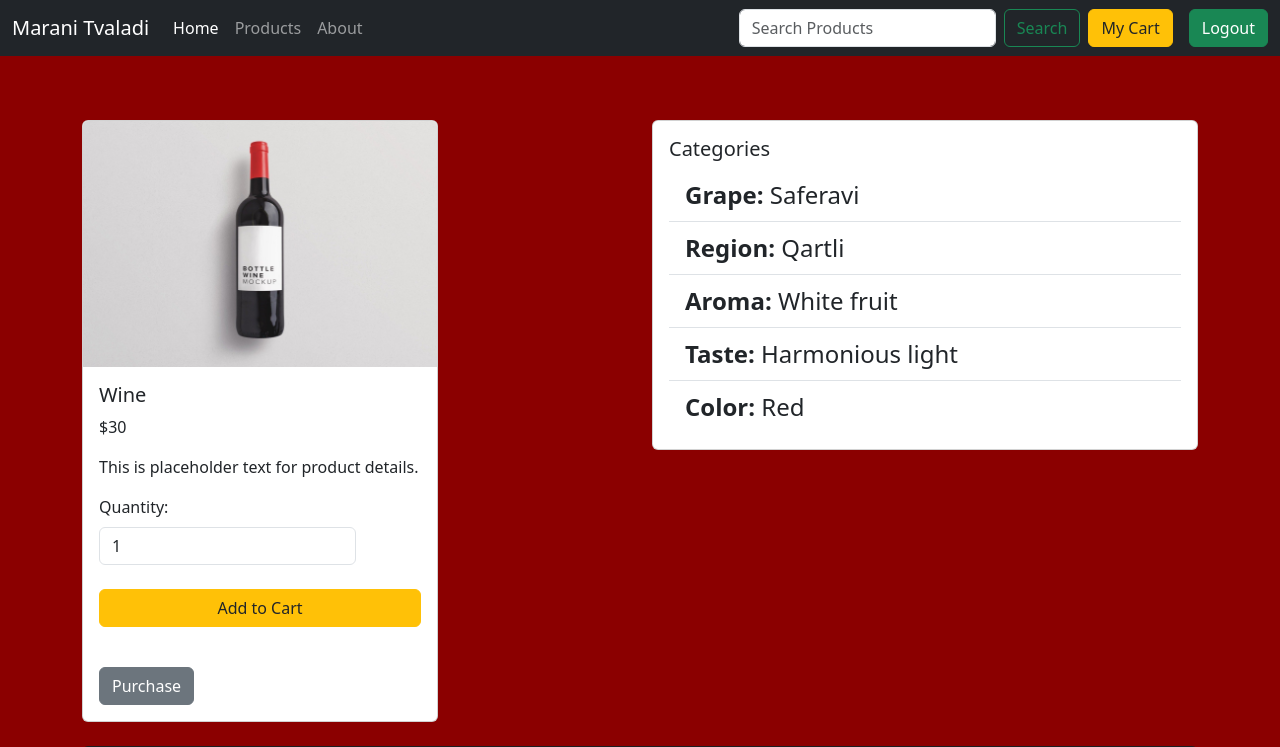
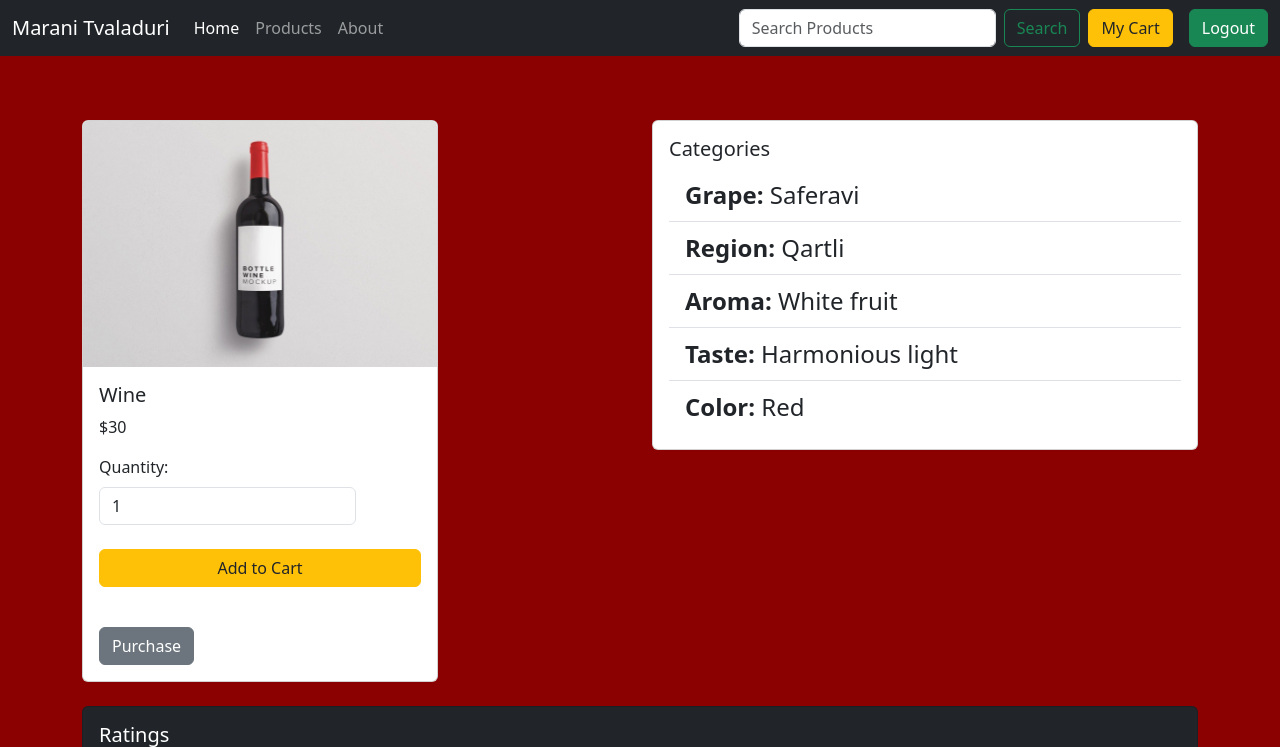
Before and after one commit to dachirazmadze8/tbc-final-project, a Flask app: page /product/1 in a window 1280 px wide. Shown: the top 747 px of the page. Run offline with Flask 3, Linux system fonts and the light colour scheme; a user stored in the database is signed in; data comes from the database, SQL or seed files in the repository; data that the repository does not hold is empty.

Commit message:
Add files via upload

```diff
--- a/routes.py
+++ b/routes.py
@@ -4,7 +4,7 @@ from os import path
 from uuid import uuid4
 from ext import app,db
 from models import Product, User,Cart,CartItem,Rating
-from flask_login import login_user,logout_user,login_required,current_user
+from flask_login import login_user,logout_user,login_required,current_user,LoginManager
 
 
 
--- a/templates/base.html
+++ b/templates/base.html
@@ -3,7 +3,7 @@
 <head>
     <meta charset="UTF-8">
     <meta name="viewport" content="width=device-width, initial-scale=1.0">
-    <title>Marani Tvaladi</title>
+    <title>Marani Tvaladuri</title>
     <link href="https://cdn.jsdelivr.net/npm/bootstrap@5.3.3/dist/css/bootstrap.min.css" rel="stylesheet" integrity="sha384-QWTKZyjpPEjISv5WaRU9OFeRpok6YctnYmDr5pNlyT2bRjXh0JMhjY6hW+ALEwIH" crossorigin="anonymous">
     <style>
         body {
--- a/templates/hero.html
+++ b/templates/hero.html
@@ -27,7 +27,7 @@
 {% endif %}
 
 <div class="container mt-5 text-center">
-    <h1>Welcome to marani tvaladi!</h1>
+    <h1>Welcome to marani tvaladuri!</h1>
 </div>
 
 {% include "carousel.html" %}
--- a/templates/index.html
+++ b/templates/index.html
@@ -49,7 +49,6 @@
   </div>
 </div>
 {% endfor %}
-
       </div>
     </div>
   </div>
--- a/templates/navbar.html
+++ b/templates/navbar.html
@@ -1,7 +1,7 @@
 {% block content %}
 <nav class="navbar navbar-expand-lg navbar-dark bg-dark">
     <div class="container-fluid">
-        <a class="navbar-brand" href="/">Marani Tvaladi</a>
+        <a class="navbar-brand" href="/">Marani Tvaladuri</a>
         <button class="navbar-toggler" type="button" data-bs-toggle="collapse" data-bs-target="#navbarContent" aria-controls="navbarContent" aria-expanded="false" aria-label="Toggle navigation">
             <span class="navbar-toggler-icon"></span>
         </button>
--- a/templates/product_details.html
+++ b/templates/product_details.html
@@ -9,7 +9,6 @@
         <div class="card-body">
           <h5 class="card-title">{{ product.name }}</h5>
           <p class="card-text">${{ product.price }}</p>
-          <p class="card-text">This is placeholder text for product details.</p>
           <form action="{{ url_for('add_to_cart', product_id=product.id) }}" method="POST" class="d-flex flex-column mb-3">
             <div class="d-flex align-items-center mb-3">
               <div class="me-2">
```
Also changed, not shown: ext.py (+7 -1 lines).
